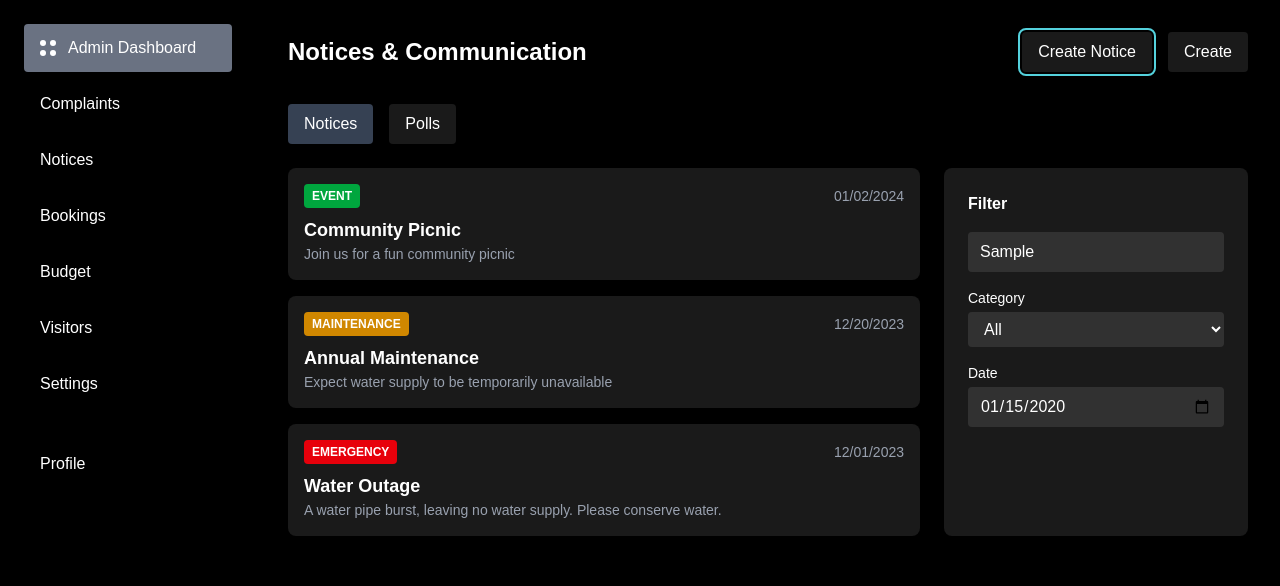
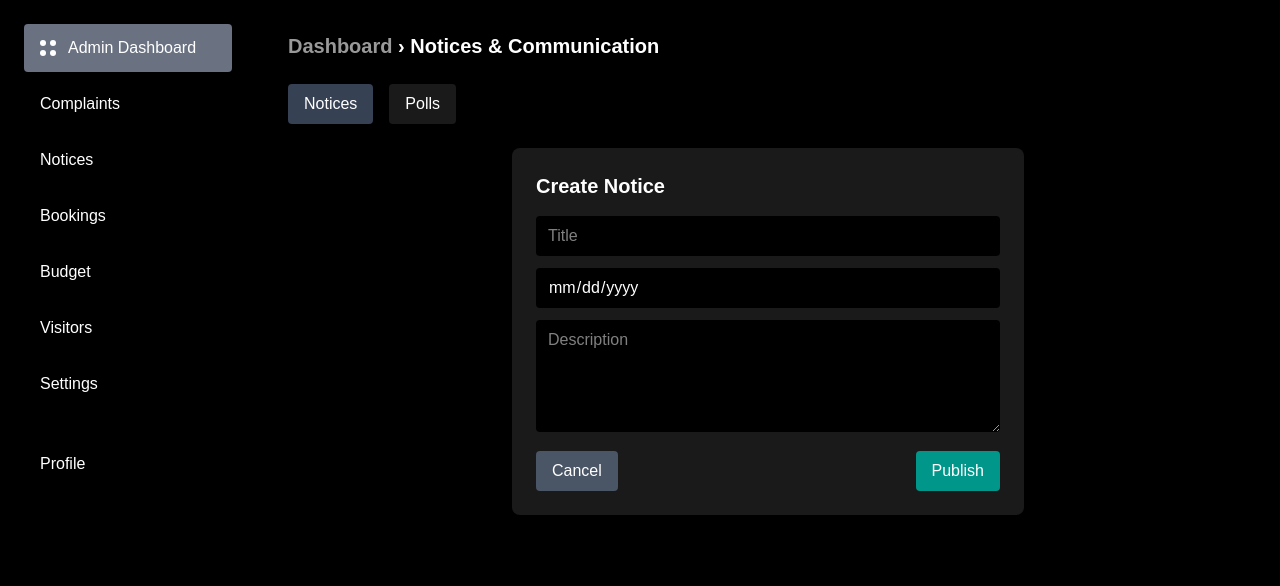
Before and after one commit to Labheshtheonly1/NEIGHBORLY-FRONTEND, a Next.js app: page /notice in a window 1280 px wide. Both pictures are taken after typing "Sample", "2020-01-15" into the empty fields and a click on the button "Create Notice". Shown: the top 586 px of the page. Built offline with nearby package versions, Linux system fonts and the light colour scheme; no server answers.

Commit message:
some changes

```diff
--- a/src/app/dashboard/page.js
+++ b/src/app/dashboard/page.js
@@ -8,6 +8,10 @@ export default function DashboardPage() {
     <div className="flex min-h-screen bg-black text-white">
       {/* Sidebar */}
       <aside className="w-64 bg-black p-6">
+        <div>
+          <Image src="logo.png" width={510} height={150} alt="logo" />
+        </div>
+
         <nav className="space-y-2">
           <div className="flex items-center gap-3 px-4 py-3 bg-gray-500 rounded text-white font-medium">
             <div className="grid grid-cols-2 gap-1 w-4 h-4">
@@ -91,8 +95,8 @@ export default function DashboardPage() {
             </div>
             <div className="absolute bottom-6 right-6">
               <Image
-                src="/notice.svg"
-                width={100}
+                src="/notice.png"
+                width={80}
                 height={100}
                 alt="notice"
                 className="animate-float"
--- a/src/app/login/page.js
+++ b/src/app/login/page.js
@@ -101,8 +101,8 @@ export default function LoginPage() {
             <div className="text-center">
               <h2 className="text-4xl font-bold">Login</h2>
               <p className="mt-2 text-lg text-gray-400">
-                New Here?{' '}
-                <Link href="/#about" className="text-[#54D1DC] hover:underline">
+                New Here?
+                <Link href="/" className="text-[#54D1DC] hover:underline">
                   Register
                 </Link>
               </p>
@@ -119,7 +119,7 @@ export default function LoginPage() {
                   required
                   value={email}
                   onChange={e => setEmail(e.target.value)}
-                  className="mt-1 block w-full rounded-md border-2 border-white bg-black text-white shadow-sm focus:border-[#54D1DC] focus:ring focus:ring-[#54D1DC] focus:ring-opacity-50 focus:outline-none focus:ring-0 px-4 py-4 transition-transform duration-200 ease-in-out hover:-translate-y-1 focus:-translate-y-1"
+                  className="mt-1 block w-full rounded-md border-2 border-white bg-black text-white shadow-sm focus:outline-none focus:ring-0 px-4 py-4 transition-transform duration-200 ease-in-out hover:-translate-y-1 focus:-translate-y-1"
                   placeholder="Email"
                 />
               </div>
@@ -133,13 +133,13 @@ export default function LoginPage() {
                   required
                   value={password}
                   onChange={e => setPassword(e.target.value)}
-                  className="mt-1 block w-full rounded-md border-2 border-white bg-black text-white shadow-sm focus:border-[#54D1DC] focus:ring focus:ring-[#54D1DC] focus:ring-opacity-50 focus:outline-none focus:ring-0 px-4 py-4 pr-12 transition-transform duration-200 ease-in-out hover:-translate-y-1 focus:-translate-y-1"
+                  className="mt-1 block w-full rounded-md border-2 border-white bg-black text-white shadow-sm   px-4 py-4 pr-12 transition-transform duration-200 ease-in-out hover:-translate-y-1 focus:-translate-y-1"
                   placeholder="Password"
                 />
                 <button
                   type="button"
                   onClick={() => setShowPassword(!showPassword)}
-                  className="absolute inset-y-0 right-0 pr-3 flex items-center text-gray-400 text-sm font-medium focus:outline-none focus:ring-0"
+                  className="absolute inset-y-0 right-0 pr-3 flex items-center text-gray-400 text-sm font-medium "
                   aria-label={showPassword ? "Hide password" : "Show password"}
                 >
                   {showPassword ? "Hide" : "Show"}
@@ -150,7 +150,7 @@ export default function LoginPage() {
                   id="remember-me"
                   name="remember-me"
                   type="checkbox"
-                  className="h-4 w-4 text-[#54D1DC] focus:ring-[#54D1DC] border-gray-700 rounded bg-gray-800 focus:outline-none focus:ring-0"
+                  className="h-4 w-4 border-gray-700 rounded bg-gray-800 "
                 />
                 <label htmlFor="remember-me" className="ml-4 block text-sm text-gray-400">
                   Remember me
@@ -164,7 +164,7 @@ export default function LoginPage() {
               <button
                 type="submit"
                 disabled={loading}
-                className="w-full py-5 px-4 border border-transparent rounded-md shadow-sm text-lg font-bold text-gray-950 bg-[#358289] hover:bg-opacity-80 focus:outline-none focus:ring-2 focus:ring-offset-2 focus:ring-[#358289]"
+                className="w-full py-5 px-4 border border-transparent rounded-md shadow-sm text-lg font-bold text-gray-950 bg-[#358289] hover:bg-opacity-80 focus:outline-none focus:ring-2 focus:ring-offset-2 ]"
               >
                 <span className="text-2xl">{loading ? "Signing in..." : "Sign in"}</span>
               </button>
--- a/src/app/notice/page.js
+++ b/src/app/notice/page.js
@@ -1,10 +1,12 @@
 "use client";
-import React from "react";
+import React, { useState } from "react";
 
 export default function NoticePage() {
+  const [activeView, setActiveView] = useState("default");
+
   return (
     <div className="flex min-h-screen bg-black text-white">
-      {/* Sidebar (already added by you) */}
+      {/* Sidebar */}
       <aside className="w-64 bg-black p-6">
         <nav className="space-y-2">
           <div className="flex items-center gap-3 px-4 py-3 bg-gray-500 rounded text-white font-medium">
@@ -35,19 +37,35 @@ export default function NoticePage() {
       {/* Main Content */}
       <main className="flex-1 p-8 bg-black rounded-lg">
         {/* Header */}
+        <h1 className="text-xl font-bold mb-6">
+          <span className="text-white/60">Dashboard</span> › Notices &
+          Communication
+        </h1>
+
+        {/* Buttons (only when default view) */}
+        {activeView === "default" && (
           <div className="flex justify-between items-center mb-8">
-          <h1 className="text-2xl font-bold">Notices & Communication</h1>
+            <h1 className="text-2xl text-cyan-400 font-bold">
+              Notices & Communication
+            </h1>
             <div className="space-x-4">
-            <button className="px-4 py-2 bg-white/10 rounded hover:bg-teal-500">
+              <button
+                onClick={() => setActiveView("notice")}
+                className="px-4 py-2 bg-white/10 rounded hover:bg-teal-500"
+              >
                 Create Notice
               </button>
-            <button className="px-4 py-2 bg-white/10 rounded hover:bg-teal-500">
-              Create
+              <button
+                onClick={() => setActiveView("poll")}
+                className="px-4 py-2 bg-white/10 rounded hover:bg-teal-500"
+              >
+                Create Poll
               </button>
             </div>
           </div>
+        )}
 
-        {/* Tabs */}
+        {/* Tabs (always visible) */}
         <div className="flex gap-4 mb-6">
           <button className="px-4 py-2 bg-gray-700 rounded">Notices</button>
           <button className="px-4 py-2 bg-white/10 rounded hover:bg-gray-700">
@@ -55,8 +73,10 @@ export default function NoticePage() {
           </button>
         </div>
 
+        {/* Default List View */}
+        {activeView === "default" && (
           <div className="grid grid-cols-3 gap-6">
-          {/* Left Column (Filter + Notices list) */}
+            {/* Left Column (Cards) */}
             <div className="col-span-2 space-y-4">
               {/* Notice Card 1 */}
               <div className="bg-white/10 rounded-lg p-4">
@@ -132,6 +152,73 @@ export default function NoticePage() {
               </div>
             </div>
           </div>
+        )}
+
+        {/* Create Notice Form */}
+        {activeView === "notice" && (
+          <div className="max-w-lg mx-auto bg-white/10 p-6 rounded-lg">
+            <h2 className="text-xl font-bold mb-4">Create Notice</h2>
+            <input
+              type="text"
+              placeholder="Title"
+              className="w-full px-3 py-2 mb-3 bg-black rounded text-white"
+            />
+            <input
+              type="date"
+              placeholder="Date of expiry"
+              className="w-full px-3 py-2 mb-3 bg-black rounded text-white"
+            />
+            <textarea
+              placeholder="Description"
+              className="w-full px-3 py-2 mb-3 bg-black rounded text-white"
+              rows={4}
+            />
+            <div className="flex justify-between">
+              <button
+                onClick={() => setActiveView("default")}
+                className="px-4 py-2 bg-gray-600 rounded hover:bg-gray-500"
+              >
+                Cancel
+              </button>
+              <button className="px-4 py-2 bg-teal-600 rounded hover:bg-teal-500">
+                Publish
+              </button>
+            </div>
+          </div>
+        )}
+
+        {/* Create Poll Form */}
+        {activeView === "poll" && (
+          <div className="max-w-lg mx-auto bg-white/10 p-6 rounded-lg">
+            <h2 className="text-xl font-bold mb-4">Create Poll</h2>
+            <input
+              type="text"
+              placeholder="Title"
+              className="w-full px-3 py-2 mb-3 bg-black rounded text-white"
+            />
+            <input
+              type="date"
+              placeholder="Date of expiry"
+              className="w-full px-3 py-2 mb-3 bg-black rounded text-white"
+            />
+            <textarea
+              placeholder="Options (one per line)"
+              className="w-full px-3 py-2 mb-3 bg-black rounded text-white"
+              rows={4}
+            />
+            <div className="flex justify-between">
+              <button
+                onClick={() => setActiveView("default")}
+                className="px-4 py-2 bg-gray-600 rounded hover:bg-gray-500"
+              >
+                Cancel
+              </button>
+              <button className="px-4 py-2 bg-teal-600 rounded hover:bg-teal-500">
+                Publish
+              </button>
+            </div>
+          </div>
+        )}
       </main>
     </div>
   );
--- a/src/app/resdashboard/page.js
+++ b/src/app/resdashboard/page.js
@@ -90,7 +90,7 @@ export default function ResDashboardPage() {
             </div>
             <div className="absolute bottom-6 right-6">
               <Image
-                src="/notice.svg"
+                src="/notice.png"
                 width={100}
                 height={100}
                 alt="notice"
```
Also changed, not shown: public/notice.png (added), public/notice.svg (deleted). Lines whose indentation alone changed are shown as unchanged.
